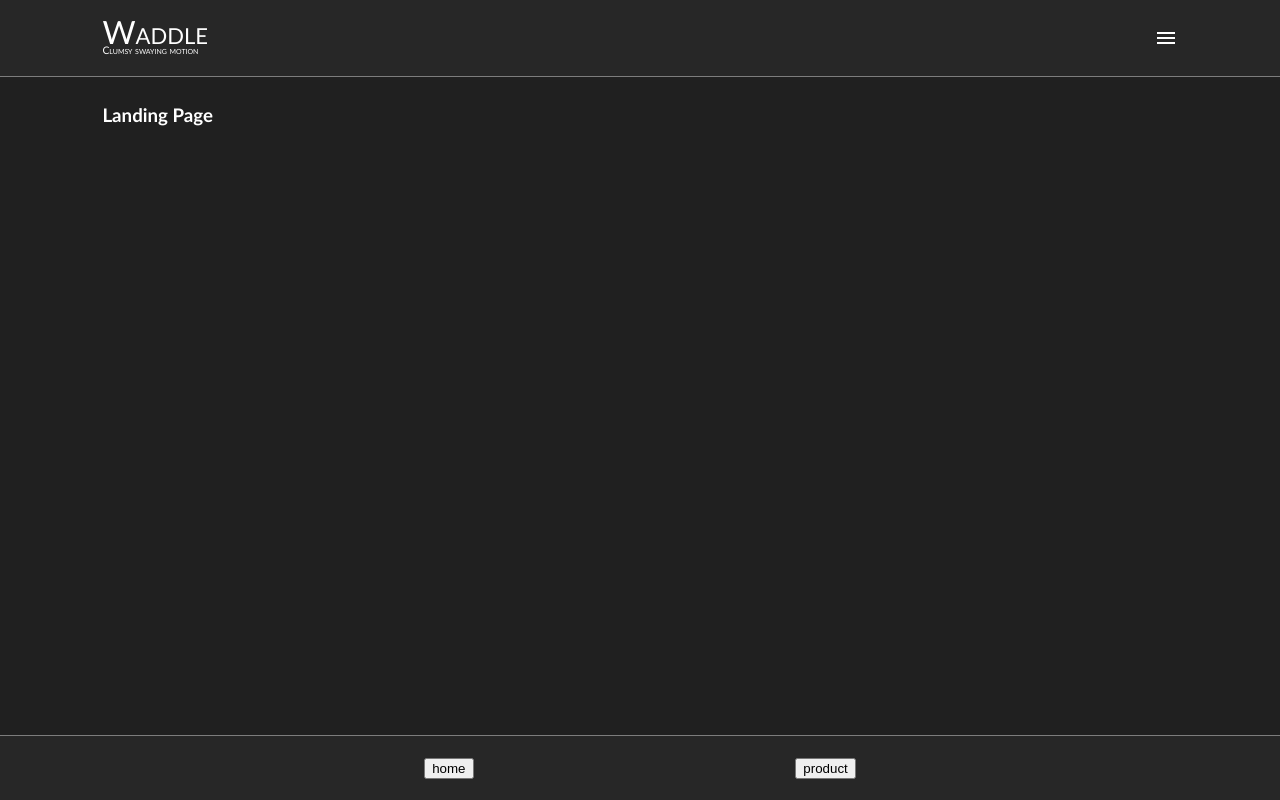
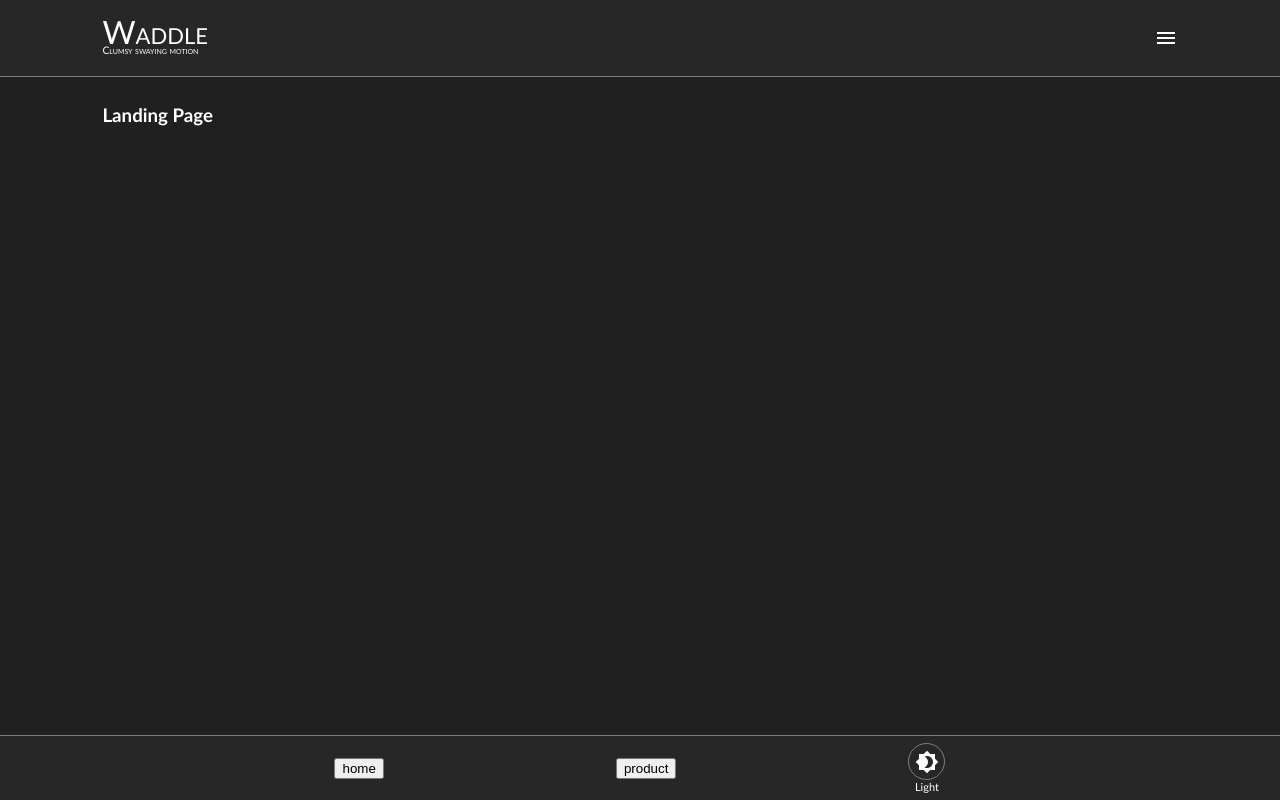
Before and after one commit to kimjoergensen/waddle, a React (Vite) app: page / in a window 1280 px wide. Built offline with nearby package versions, Linux system fonts and the light colour scheme.

Commit message:
added theme-toggle to footer as footer-item

```diff
--- a/client/App.tsx
+++ b/client/App.tsx
@@ -8,6 +8,7 @@ import { Logo } from './components/logo/Logo'
 import { Main } from './components/main/Main'
 import { Menu } from './components/menu/Menu'
 import { Navigation } from './components/navigation/Navigation'
+import { ThemeToggle } from './components/theme-toggle/ThemeToggle'
 import ThemeConfig from './theme/theme-config'
 import { ThemeContext } from './theme/theme-context'
 
@@ -29,7 +30,6 @@ export const App: React.FunctionComponent = props => {
         <div className={styles.container} style={{ background: theme.background, color: theme.color }}>
           <Navigation>
             <Logo />
-            {/* TODO: ThemeToggle */}
             <Menu />
           </Navigation>
 
@@ -63,6 +63,7 @@ export const App: React.FunctionComponent = props => {
               {/* TODO: MenuItem to /product */}
               <button>product</button>
             </Router.Link>
+            <ThemeToggle onThemeChanged={toggleTheme} />
           </Footer>
         </div>
       </ThemeContext.Provider>
--- a/client/app.module.scss
+++ b/client/app.module.scss
@@ -5,6 +5,13 @@
   max-height: 100vh;
   width: 100vw;
   max-width: 100vw;
+}
+
+.navigationMenu {
+  display: flex;
+  flex-flow: row nowrap;
+  justify-content: space-between;
+  align-items: center;
 }
 
 :global {
--- /dev/null
+++ b/client/components/footer-item/FooterItem.tsx
@@ -0,0 +1,21 @@
+import { useTheme } from '/client/hooks/UseTheme'
+import React from 'react'
+
+import styles from './footer-item.module.scss'
+import { iconStyles } from './icon.styles'
+
+interface Props {
+  icon: React.ReactElement
+  label: string
+}
+
+export const FooterItem: React.FunctionComponent<Props> = props => {
+  const { theme } = useTheme()
+
+  return (
+    <div className={styles.footerItem}>
+      <div className={styles.icon} style={{ ...iconStyles(theme.primary) }}>{props.icon}</div>
+      <span className={styles.label}>{props.label}</span>
+    </div>
+  )
+}
--- /dev/null
+++ b/client/components/footer-item/footer-item.module.scss
@@ -0,0 +1,19 @@
+.footerItem {
+  display: flex;
+  flex-flow: column nowrap;
+  justify-content: center;
+  align-items: center;
+
+  .icon {
+    display: flex;
+    justify-content: center;
+    align-items: center;
+    height: 35px;
+    width: 35px;
+    border-radius: 50%;
+  }
+
+  .label {
+    font-size: 11px;
+  }
+}
--- /dev/null
+++ b/client/components/footer-item/icon.styles.ts
@@ -0,0 +1,8 @@
+import ThemeConfig from '/client/theme/theme-config'
+import ThemeUtils from '/client/theme/theme-utils'
+import { CSSProperties } from 'react'
+
+export const iconStyles = (theme: ThemeConfig.ColorScheme): CSSProperties => ({
+  color: theme.color,
+  border: ThemeUtils.border(theme, 1, 'solid')
+})
--- /dev/null
+++ b/client/components/theme-toggle/ThemeToggle.tsx
@@ -0,0 +1,25 @@
+import { useTheme } from '/client/hooks/UseTheme'
+import ThemeConfig from '/client/theme/theme-config'
+import React from 'react'
+
+import Brightness4 from '@material-ui/icons/Brightness4'
+
+import { FooterItem } from '../footer-item/FooterItem'
+
+interface Props {
+  onThemeChanged: () => void
+}
+
+export const ThemeToggle: React.FunctionComponent<Props> = props => {
+  const { variant } = useTheme()
+
+  return (
+    <div onClick={props.onThemeChanged}>
+      <FooterItem
+        icon={<Brightness4 />}
+        label={variant === ThemeConfig.Variant.light
+          ? 'Dark'
+          : 'Light'} />
+    </div>
+  )
+}
```
